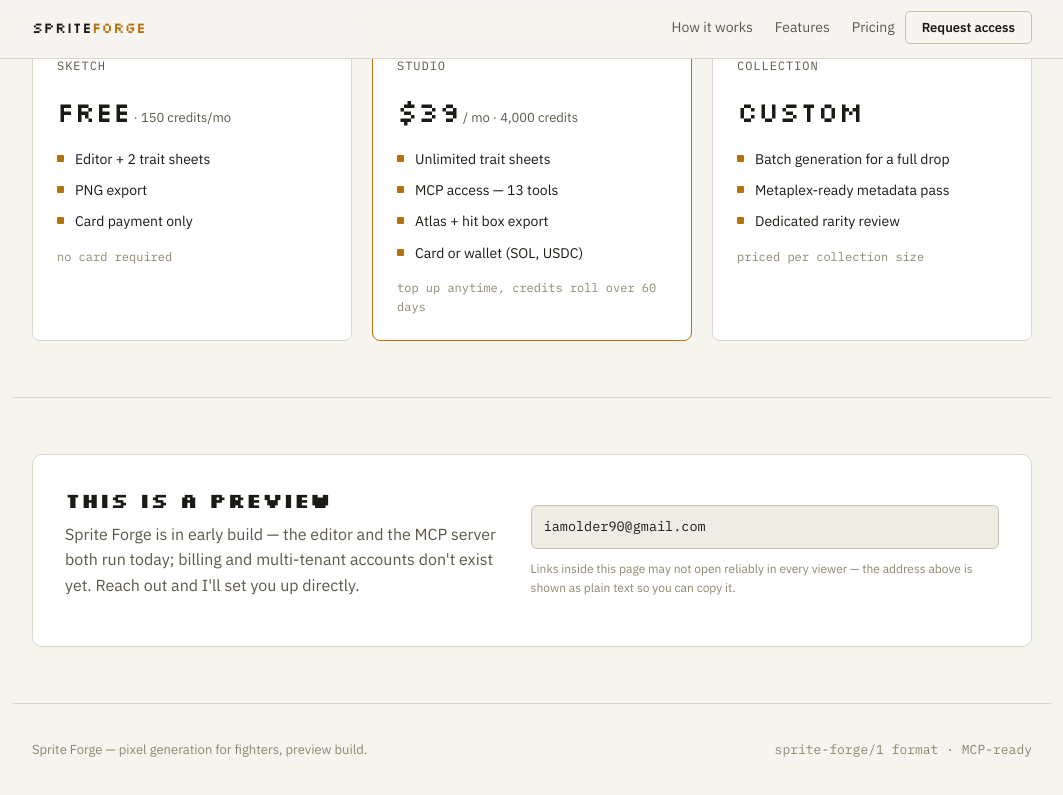
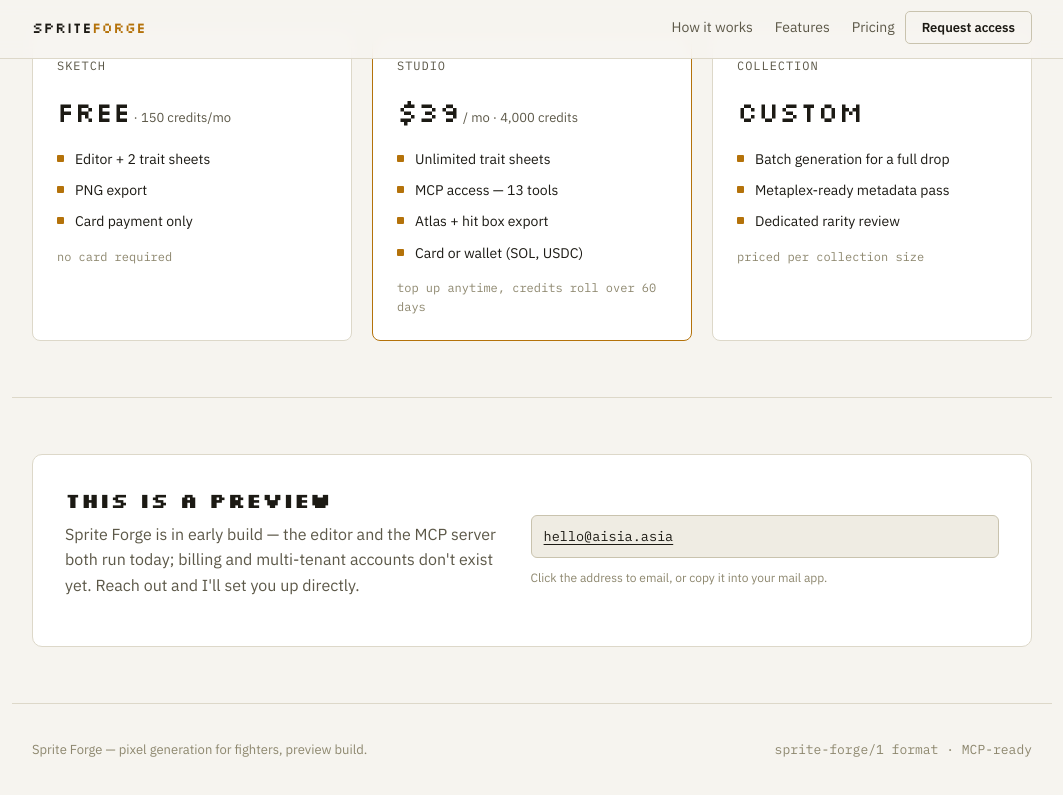
Before and after one commit to x0trad/spriteforged, a plain HTML site: page site/index.html in a window 1280 px wide. Both pictures are taken after a click on the button "show". Shown: the part 3884-4679 px from the top of the page, without its empty margins (108-1171 px from the left). Drawn offline with Linux system fonts and the light colour scheme.

Commit message:
Use hello@aisia.asia as the contact email

```diff
--- a/site/index.html
+++ b/site/index.html
@@ -132,6 +132,8 @@ pre b{color:var(--accent)}
 .access .box{min-width:260px;flex:1}
 .reveal{display:flex;gap:10px;align-items:center;background:var(--panel2);border:1px solid var(--line2);border-radius:6px;padding:10px 12px}
 .reveal span{font-family:'IBM Plex Mono';font-size:13.5px;flex:1;word-break:break-all}
+.reveal a{color:var(--text);text-decoration:underline;text-underline-offset:3px}
+.reveal a:hover{color:var(--accent)}
 .reveal button{background:none;border:none;color:var(--accent);font:600 12px/1 'IBM Plex Mono';cursor:pointer;white-space:nowrap}
 .note{font-size:12px;color:var(--faint);margin-top:10px}
 
@@ -277,7 +279,7 @@ footer{padding-block:36px;border-top:1px solid var(--line);display:flex;justify-
     </div>
     <div class="box">
       <div class="reveal"><span id="contactText">tap to reveal contact</span><button id="revealBtn" type="button">show</button></div>
-      <div class="note">Links inside this page may not open reliably in every viewer — the address above is shown as plain text so you can copy it.</div>
+      <div class="note">Click the address to email, or copy it into your mail app.</div>
     </div>
   </div>
 </section>
@@ -327,7 +329,9 @@ footer{padding-block:36px;border-top:1px solid var(--line);display:flex;justify-
 
   // ---- contact reveal (no fake form submission) ----
   document.getElementById("revealBtn").addEventListener("click", function(){
-    document.getElementById("contactText").textContent = "iamolder90@gmail.com";
+    var t = document.getElementById("contactText"), a = document.createElement("a");
+    a.href = "mailto:hello@aisia.asia"; a.textContent = "hello@aisia.asia";
+    t.textContent = ""; t.appendChild(a);
     this.hidden = true;
   });
 })();
```
